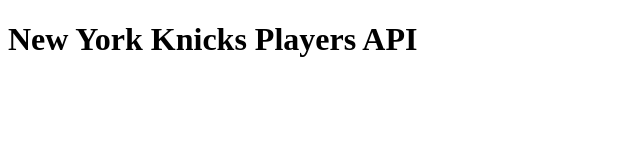
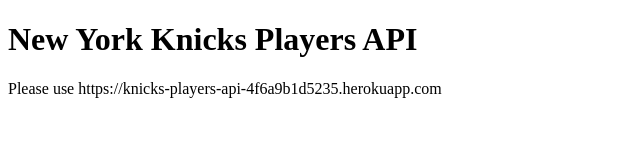
Before and after one commit to raymondchiu/knicks-players-api, a website: page index.html in a window 1280 px wide. Shown: the whole page, without its empty margins (0-640 px from the left). Drawn offline with Linux system fonts and the light colour scheme.

Commit message:
updated link on index.html

```diff
--- a/index.html
+++ b/index.html
@@ -7,5 +7,6 @@
 </head>
 <body>
     <h1>New York Knicks Players API</h1>
+    <p>Please use https://knicks-players-api-4f6a9b1d5235.herokuapp.com</p>
 </body>
 </html>
```
